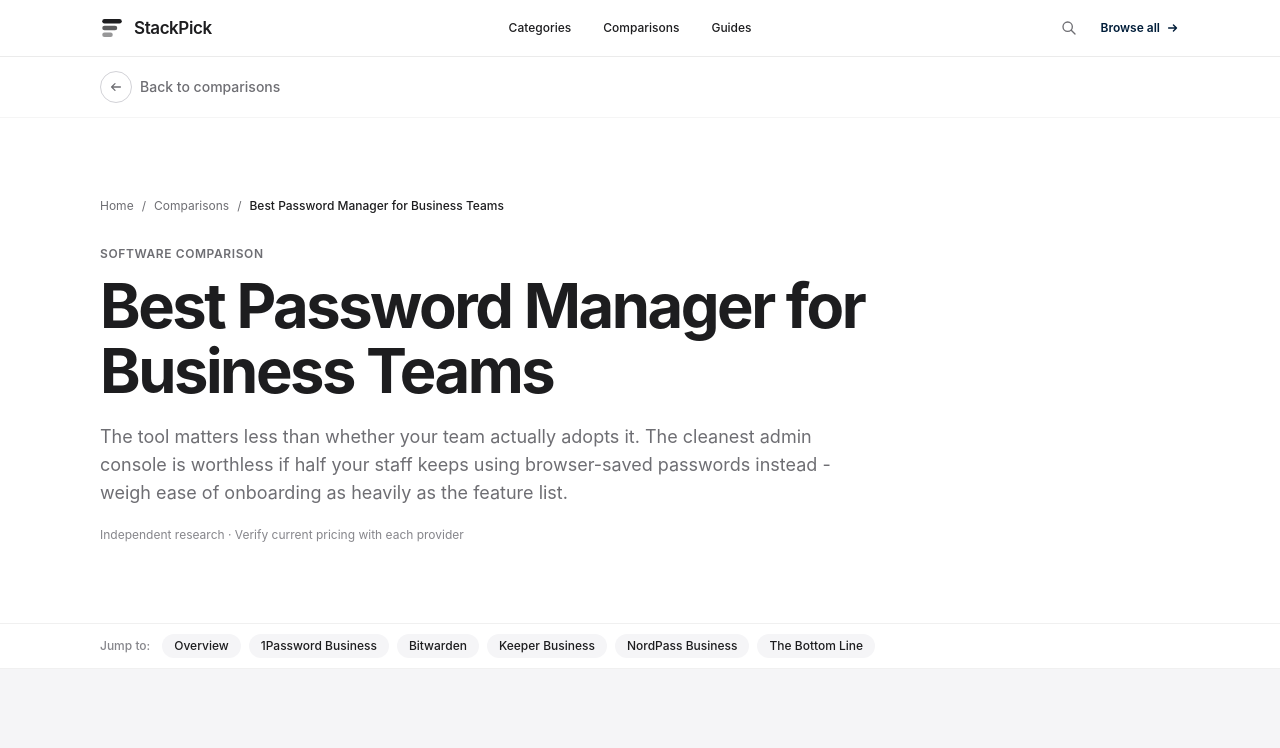
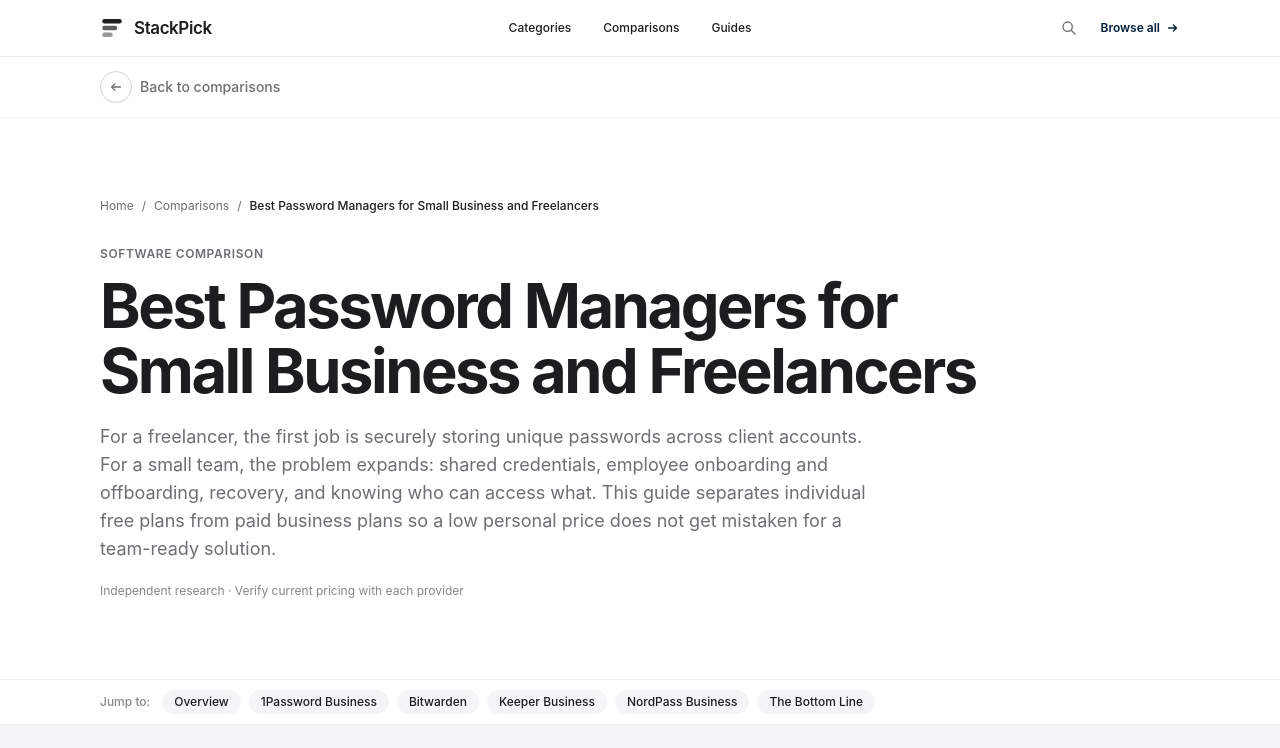
Before and after one commit to LinukaBandara/StackPick, a Next.js app: page /best/password-managers in a window 1280 px wide. Shown: the top 748 px of the page. Built offline with nearby package versions, Linux system fonts and the light colour scheme; no server answers.

Commit message:
Strengthen practical US-focused software guide

```diff
--- a/app/best/password-managers/page.tsx
+++ b/app/best/password-managers/page.tsx
@@ -2,19 +2,19 @@ import type { Metadata } from "next";
 import ComparisonArticle from "@/components/ComparisonArticle";
 
 export const metadata: Metadata = {
-  title: "Best Password Manager for Business Teams (2026)",
+  title: "Best Password Managers for Small Business (2026): Free vs Paid",
   description:
-    "An honest comparison of 1Password, Bitwarden, Keeper, and NordPass for teams - covering admin experience, self-hosting, and per-seat pricing trade-offs.",
+    "Compare Bitwarden, 1Password, Keeper and NordPass for freelancers and small teams by sharing controls, recovery, admin features, free-plan limits and total seat cost.",
   alternates: { canonical: "/best/password-managers" },
 };
 
 export default function Page() {
   return (
     <ComparisonArticle
-      title="Best Password Manager for Business Teams"
+      title="Best Password Managers for Small Business and Freelancers"
       slug="password-managers"
-      intro="The tool matters less than whether your team actually adopts it. The cleanest admin console is worthless if half your staff keeps using browser-saved passwords instead - weigh ease of onboarding as heavily as the feature list."
-      pricingNote="Per-user pricing shifts often across this category and several vendors have changed their free-tier policy recently (Dashlane, for one, has adjusted its free plan availability). Confirm current terms directly before rolling out."
+      intro="For a freelancer, the first job is securely storing unique passwords across client accounts. For a small team, the problem expands: shared credentials, employee onboarding and offboarding, recovery, and knowing who can access what. This guide separates individual free plans from paid business plans so a low personal price does not get mistaken for a team-ready solution."
+      pricingNote="Free individual plans are not the same as business plans: shared vaults, admin policies, access reports, and employee management may require paid seats. Before rollout, verify the current seat minimum, trial expiry, recovery options, export format, and whether the quoted price requires annual billing."
       tools={[
         {
           name: "1Password Business",
@@ -49,7 +49,7 @@ export default function Page() {
           url: "https://nordpass.com/business/",
         },
       ]}
-      bottomLine="Mixed team, want the smoothest rollout, and budget allows it? 1Password. Tight budget or want to self-host / audit the code? Bitwarden - its SSO pricing specifically undercuts everyone here. Regulated industry with real compliance requirements? Keeper. Just want it set up this afternoon with minimal fuss? NordPass."
+      bottomLine="For a solo freelancer, start by evaluating Bitwarden's individual free plan and whether it covers your personal workflow. For a team that needs controlled sharing and employee offboarding, compare business plans—not personal tiers—and test account recovery before migrating. Choose 1Password when smooth adoption matters most, Bitwarden when value and open-source options matter, and Keeper when you can identify specific governance controls you actually need. Do not buy a business plan solely because its feature list is longer."
     />
   );
 }
```
